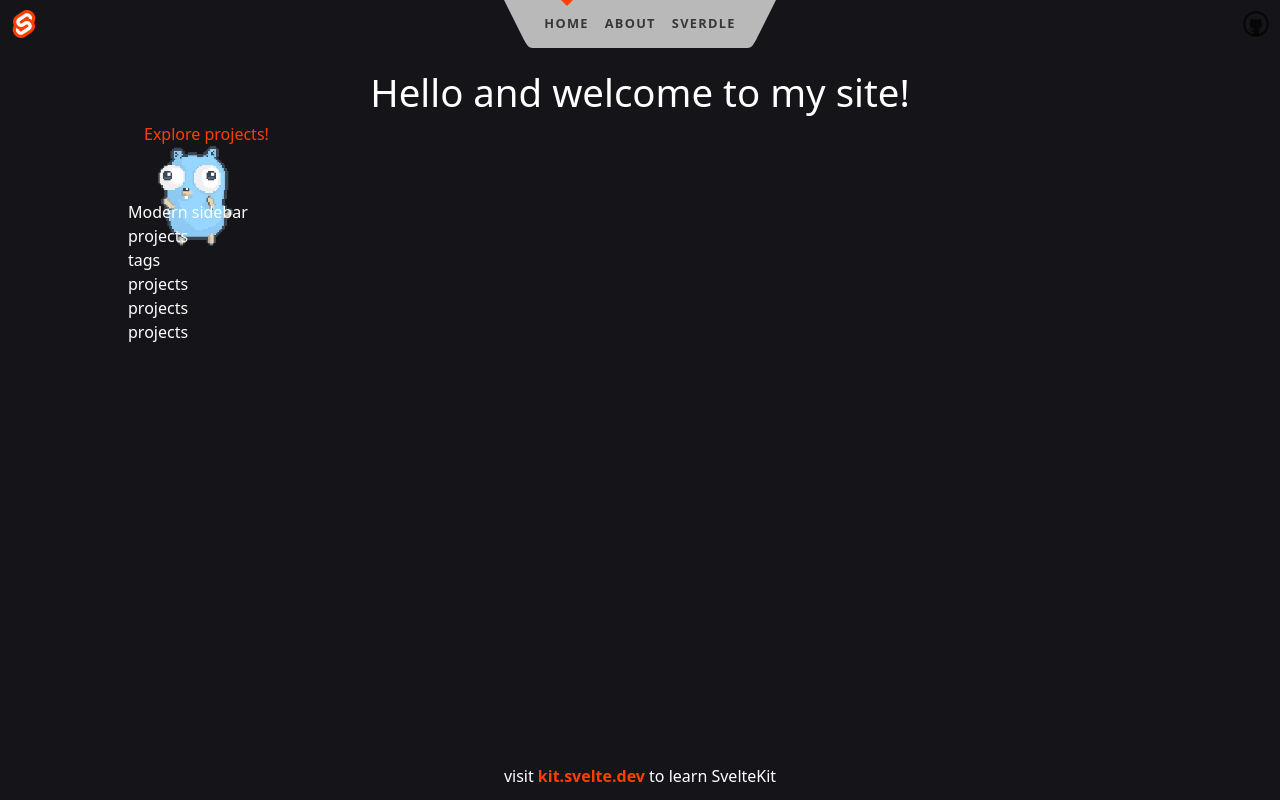
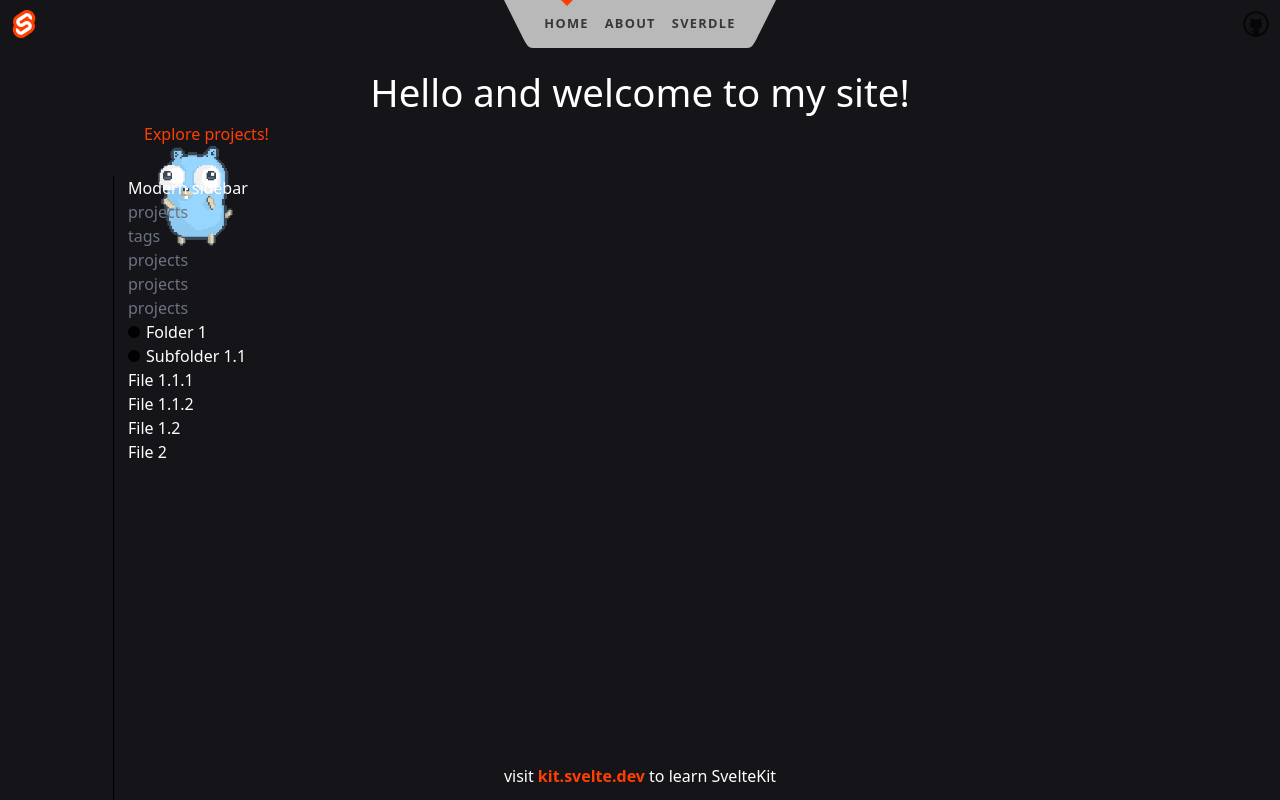
Before and after one commit to pelusa-v/portfolio-jp-ui, a SvelteKit app: page / in a window 1280 px wide. Built offline with nearby package versions, Linux system fonts and the light colour scheme.

Commit message:
sample sidebar style added

```diff
--- a/src/routes/Sidebar.svelte
+++ b/src/routes/Sidebar.svelte
@@ -4,34 +4,101 @@
 
 <div class="sidebar-container" class:open={isOpen}>
     Modern sidebar
-    <div>
+    <div class="text-gray-500">
         projects
     </div>
-    <div>
+    <div class="text-gray-500">
         tags
     </div>
-    <div>
+    <div class="text-gray-500">
         projects
     </div>
-    <div>
+    <div class="text-gray-500">
         projects
     </div>
-    <div>
+    <div class="text-gray-500">
         projects
     </div>
+
+    <ul class="directory-tree">
+        <li>
+          <span class="folder">Folder 1</span>
+          <ul>
+            <li>
+              <span class="folder">Subfolder 1.1</span>
+              <ul>
+                <li><span class="file">File 1.1.1</span></li>
+                <li><span class="file">File 1.1.2</span></li>
+              </ul>
+            </li>
+            <li>
+              <span class="file">File 1.2</span>
+            </li>
+          </ul>
+        </li>
+        <li>
+          <span class="file">File 2</span>
+        </li>
+      </ul>
 </div>
 
 <style>
+
+.directory-tree {
+  list-style: none;
+}
+
+.folder::before {
+  content: "";
+  display: inline-block;
+  width: 12px;
+  height: 12px;
+  border: 1px solid #000;
+  border-radius: 50%;
+  background-color: #000;
+  margin-right: 6px;
+}
+
+.folder::after {
+  content: "";
+  position: absolute;
+  top: 6px;
+  left: -15px;
+  border-left: 1px solid #000;
+  height: calc(100% - 6px);
+}
+
+.file::before {
+  content: "";
+  position: absolute;
+  top: 0;
+  left: -15px;
+  border-left: 1px solid #000;
+  height: 100%;
+}
+
   .sidebar-container {
     width: 200px;
     height: 100%;
     position: fixed;
-    top: 25vh;
+    top: 22vh;
     left: 10%;
     background-color: transparent;
     transition: left 0.3s ease-in-out;
   }
 
+  @media screen and (min-width: 1500px) {
+    .sidebar-container {
+        width: 200px;
+        height: 100%;
+        position: fixed;
+        top: 18vh;
+        left: 10%;
+        background-color: transparent;
+        transition: left 0.3s ease-in-out;
+    }
+}
+
   .sidebar-container.open {
     left: 0;
   }
```
